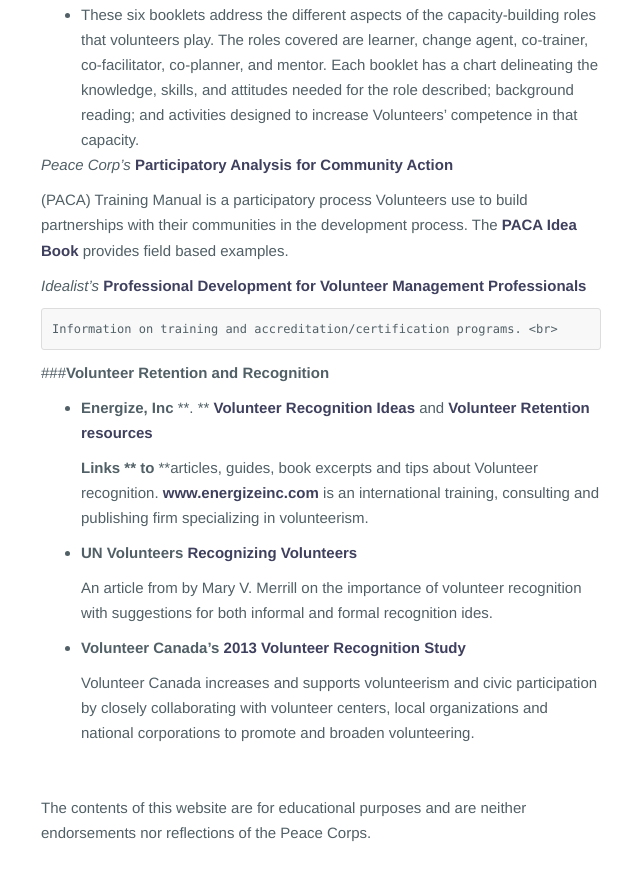
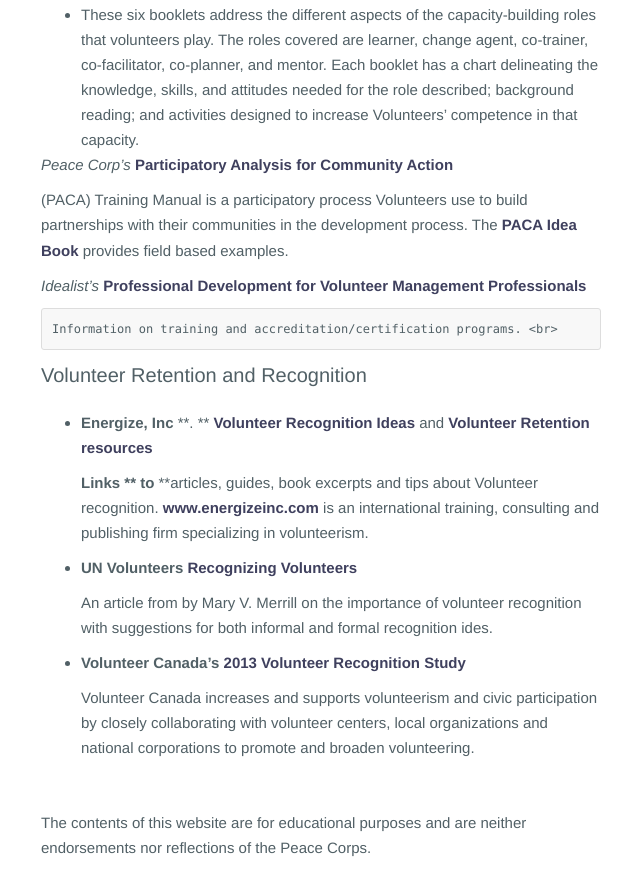
Before and after one commit to PeaceCorps/Volunteerism-Toolkit, a Jekyll site: the page built from _posts/2015-02-04-start-up.md, in a window 1280 px wide and 900 px high, scrolled down 2709 px. Shown: the top 896 px of the window, without its empty margins (319-959 px from the left). Built offline with Jekyll 4.4.1, drawn with Linux system fonts in a browser that asks for light colours; Markdown is read by kramdown in place of the engine named in the settings.

```diff
--- a/_posts/2015-02-04-start-up.md
+++ b/_posts/2015-02-04-start-up.md
@@ -115,7 +115,7 @@ _Idealist’s_ [Professional Development for Volunteer Management Professionals]
     Information on training and accreditation/certification programs.
 <br>
 
- ###**Volunteer Retention and Recognition**
+###Volunteer Retention and Recognition
 
 *   **Energize, Inc**
         **. **
```
